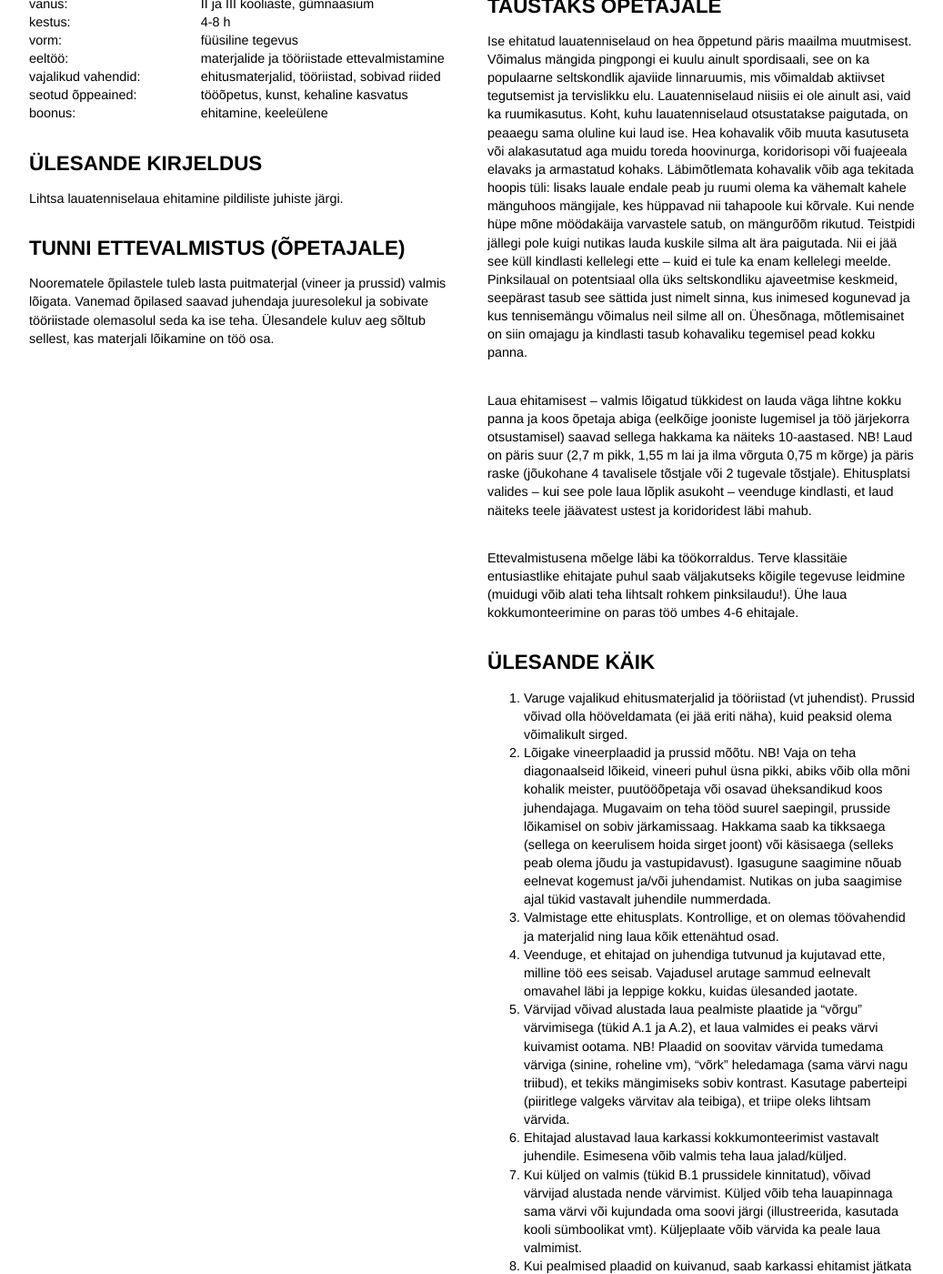
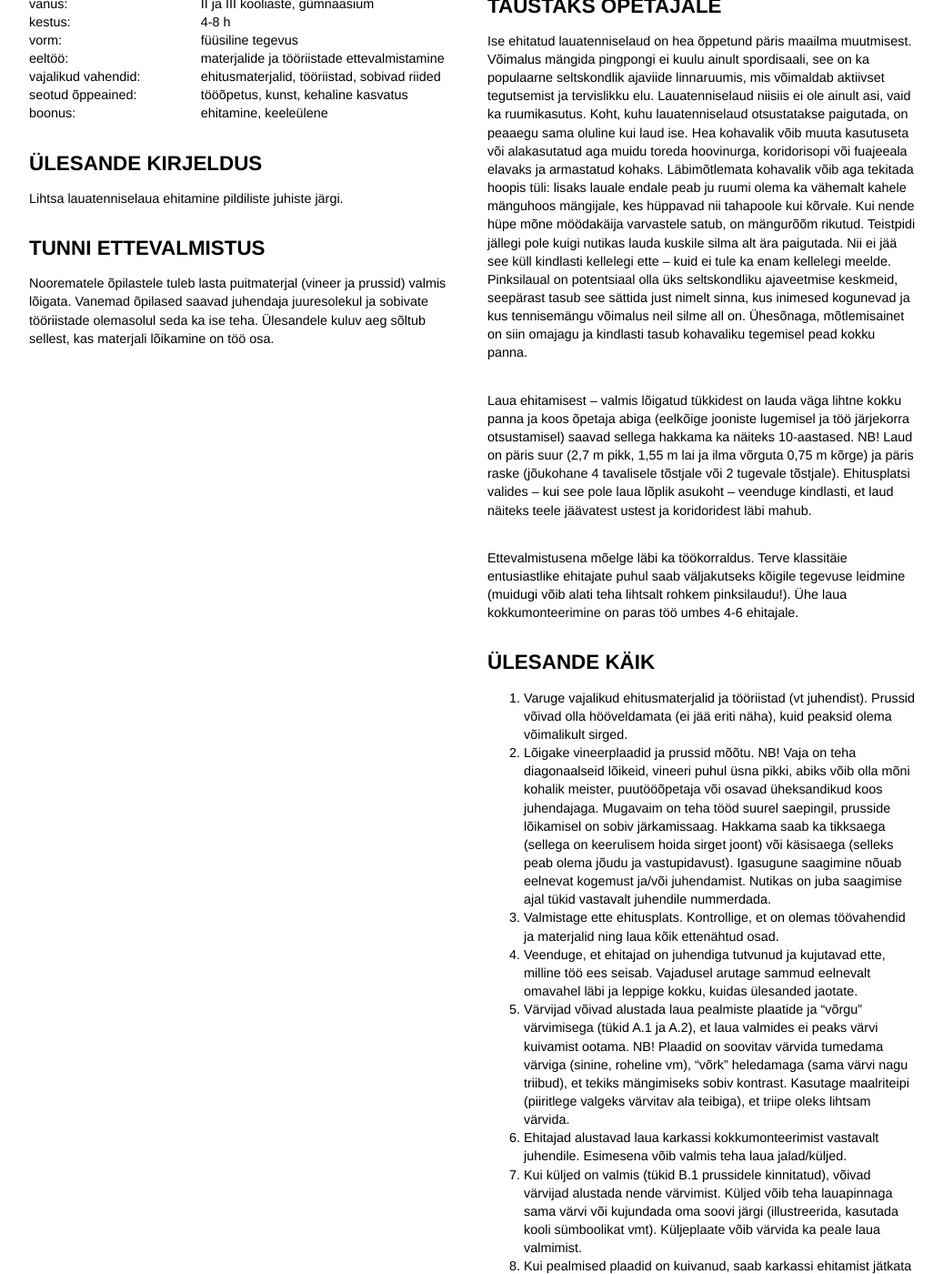
Before and after one commit to ruumiharidus/ruumiharidus.github.io, a Jekyll site: the page built from _posts/2015-12-04-pingpong.md, in a window 1280 px wide and 1400 px high, scrolled down 922 px. Shown: the whole window at 91% size, without its empty margins (104-1141 px from the left). Built offline with Jekyll 4.4.1, drawn with Linux system fonts in a browser that asks for light colours; nearby versions of some CDN libraries.

Commit message:
Updated 2015-12-04-pingpong.md

```diff
--- a/_posts/2015-12-04-pingpong.md
+++ b/_posts/2015-12-04-pingpong.md
@@ -5,6 +5,7 @@ description: "Tee ise lauatenniselaud!"
 image: /images/pingpong.jpg
 published: true
 ---
+
 
 
 <section class="section-bang">
@@ -21,7 +22,7 @@ boonus:				| ehitamine, keeleülene
 #### Ülesande kirjeldus
 Lihtsa lauatenniselaua ehitamine pildiliste juhiste järgi.
 
-#### Tunni ettevalmistus (õpetajale)
+#### Tunni ettevalmistus
 Noorematele õpilastele tuleb lasta puitmaterjal (vineer ja prussid) valmis lõigata. Vanemad õpilased saavad juhendaja juuresolekul ja sobivate tööriistade olemasolul seda ka ise teha. Ülesandele kuluv aeg sõltub sellest, kas materjali lõikamine on töö osa.
 
 </section>
@@ -41,7 +42,7 @@ Ettevalmistusena mõelge läbi ka töökorraldus. Terve klassitäie entusiastli
 2. Lõigake vineerplaadid ja prussid mõõtu. NB! Vaja on teha diagonaalseid lõikeid, vineeri puhul üsna pikki, abiks võib olla mõni kohalik meister, puutööõpetaja või osavad üheksandikud koos juhendajaga. Mugavaim on teha tööd suurel saepingil, prusside lõikamisel on sobiv järkamissaag. Hakkama saab ka tikksaega (sellega on keerulisem hoida sirget joont) või käsisaega (selleks peab olema jõudu ja vastupidavust). Igasugune saagimine nõuab eelnevat kogemust ja/või juhendamist. Nutikas on juba saagimise ajal tükid vastavalt juhendile nummerdada.
 3. Valmistage ette ehitusplats. Kontrollige, et on olemas töövahendid ja materjalid ning laua kõik ettenähtud osad.
 4. Veenduge, et ehitajad on juhendiga tutvunud ja kujutavad ette, milline töö ees seisab. Vajadusel arutage sammud eelnevalt omavahel läbi ja leppige kokku, kuidas ülesanded jaotate.
-5. Värvijad võivad alustada laua pealmiste plaatide ja “võrgu” värvimisega (tükid A.1 ja A.2), et laua valmides ei peaks värvi kuivamist ootama. NB! Plaadid on soovitav värvida tumedama värviga (sinine, roheline vm), “võrk” heledamaga (sama värvi nagu triibud), et tekiks mängimiseks sobiv kontrast. Kasutage paberteipi (piiritlege valgeks värvitav ala teibiga), et triipe oleks lihtsam värvida.
+5. Värvijad võivad alustada laua pealmiste plaatide ja “võrgu” värvimisega (tükid A.1 ja A.2), et laua valmides ei peaks värvi kuivamist ootama. NB! Plaadid on soovitav värvida tumedama värviga (sinine, roheline vm), “võrk” heledamaga (sama värvi nagu triibud), et tekiks mängimiseks sobiv kontrast. Kasutage maalriteipi (piiritlege valgeks värvitav ala teibiga), et triipe oleks lihtsam värvida.
 6. Ehitajad alustavad laua karkassi kokkumonteerimist vastavalt juhendile. Esimesena võib valmis teha laua jalad/küljed.
 7. Kui küljed on valmis (tükid B.1 prussidele kinnitatud), võivad värvijad alustada nende värvimist. Küljed võib teha lauapinnaga sama värvi või kujundada oma soovi järgi (illustreerida, kasutada kooli sümboolikat vmt). Küljeplaate võib värvida ka peale laua valmimist.
 8. Kui pealmised plaadid on kuivanud, saab karkassi ehitamist jätkata (vt juhend). Võimalik on laud ka ilma pealmiste plaatideta valmis ehitada ja lisada plaadid alles siis, kui need on kuivanud. Seda varianti juhendis kirjeldatud ei ole, kuid on mõningaste kogemustega ehitajale üsna lihtne töö käigus välja mõelda.
```
